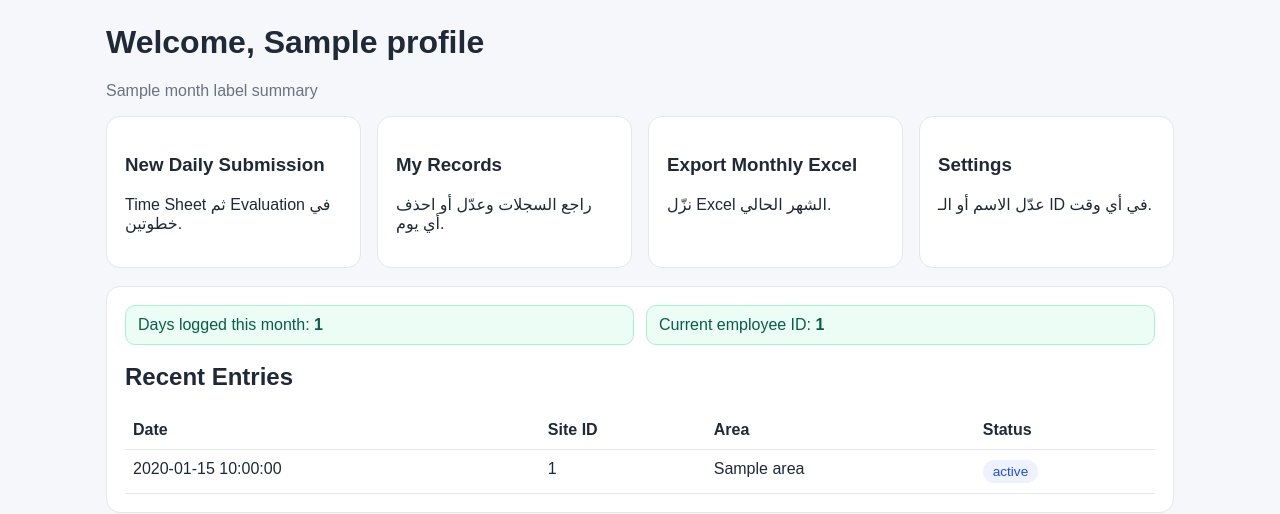
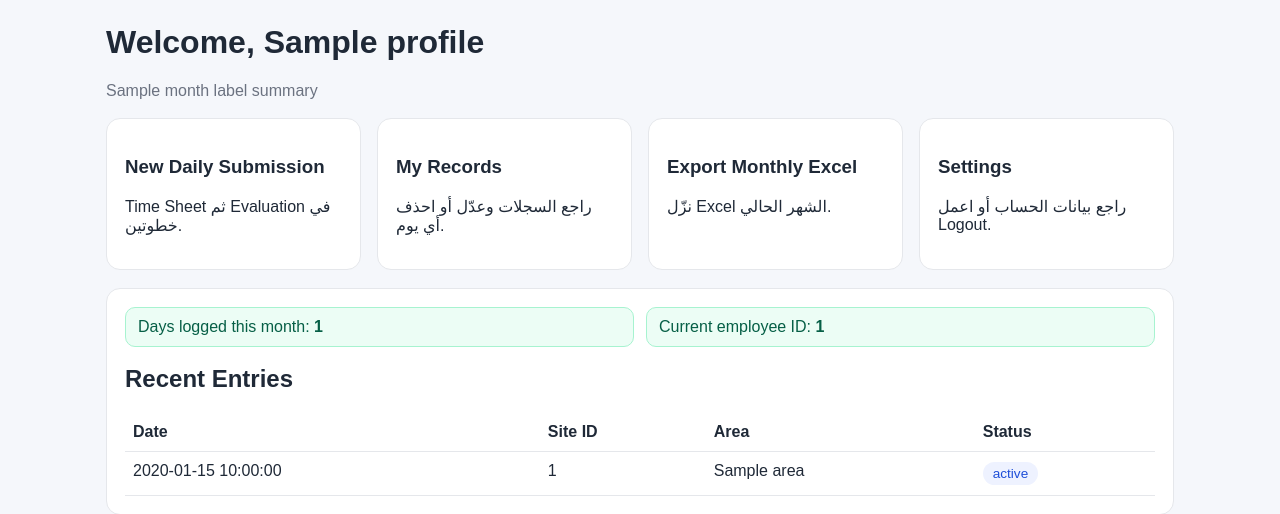
Before and after one commit to mekawyy6/Time-sheet_1, a FastAPI app: template app/templates/single_dashboard.html in a window 1280 px wide. Shown: the part 85-599 px from the top of the page. Run offline with FastAPI, Linux system fonts and the light colour scheme; the template is opened without the code that fills it: most values are stand-ins (such as "Sample title", 1, 10 or a date in 2020).

Commit message:
Update single_dashboard.html

```diff
--- a/app/templates/single_dashboard.html
+++ b/app/templates/single_dashboard.html
@@ -1,13 +1,24 @@
-
 {% extends 'base.html' %}
 {% block content %}
 <h1>Welcome, {{ profile.name }}</h1>
 <p class="muted">{{ month_label }} summary</p>
-<div class="grid two">
+
+{% if is_admin %}
+<section class="card mt">
+  <h2>Manager Tools</h2>
+  <p class="muted">View team monthly summary and export all users' sheets.</p>
+  <div class="grid two">
+    <a class="card action" href="/manager"><h3>Manager Dashboard</h3><p>Monthly team summary.</p></a>
+    <a class="card action" href="/manager/export-all?month={{ month_value }}"><h3>Export All Sheets</h3><p>Time Sheet + Evaluation for all users.</p></a>
+  </div>
+</section>
+{% endif %}
+
+<div class="grid two mt">
   <a class="card action" href="/submission/new"><h3>New Daily Submission</h3><p>Time Sheet ثم Evaluation في خطوتين.</p></a>
   <a class="card action" href="/records"><h3>My Records</h3><p>راجع السجلات وعدّل أو احذف أي يوم.</p></a>
   <a class="card action" href="/export?month={{ month_value }}"><h3>Export Monthly Excel</h3><p>نزّل Excel الشهر الحالي.</p></a>
-  <a class="card action" href="/settings"><h3>Settings</h3><p>عدّل الاسم أو الـ ID في أي وقت.</p></a>
+  <a class="card action" href="/settings"><h3>Settings</h3><p>راجع بيانات الحساب أو اعمل Logout.</p></a>
 </div>
 <section class="card mt">
   <div class="grid two compact-grid">
```
